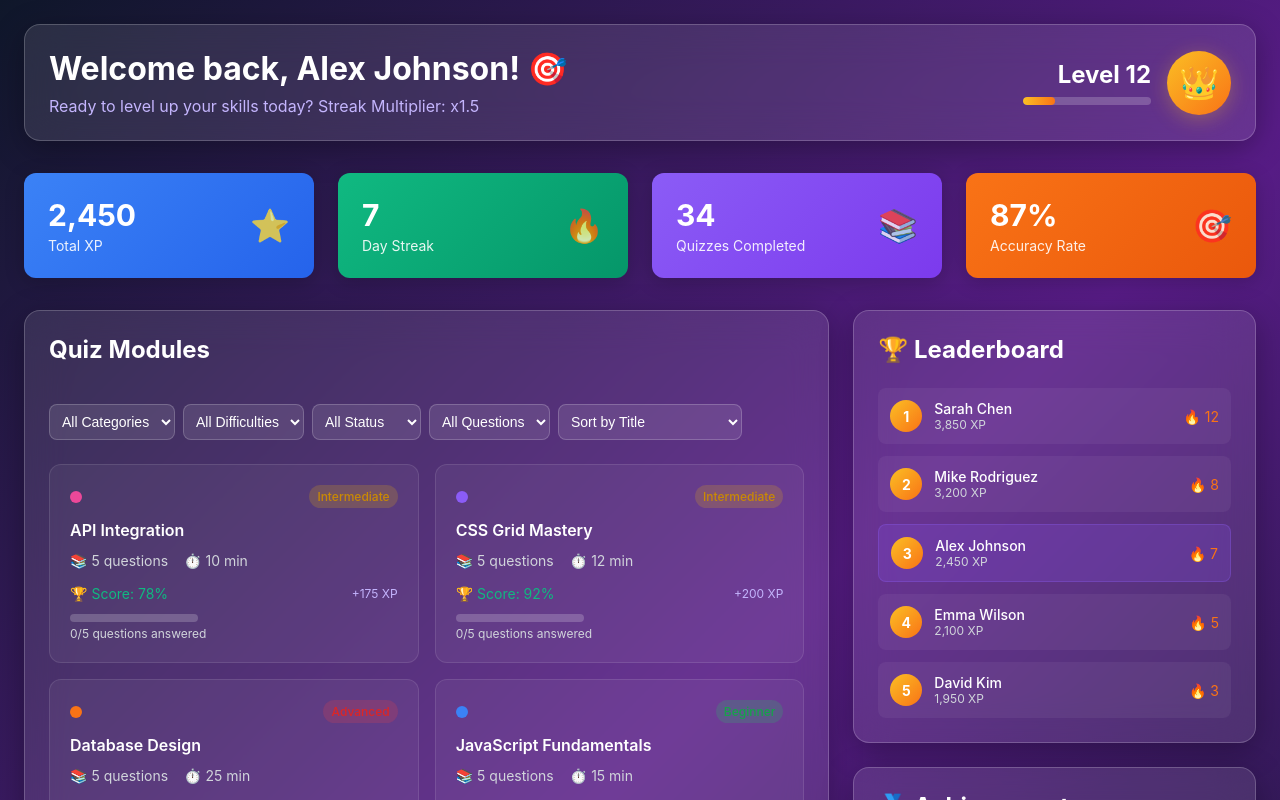
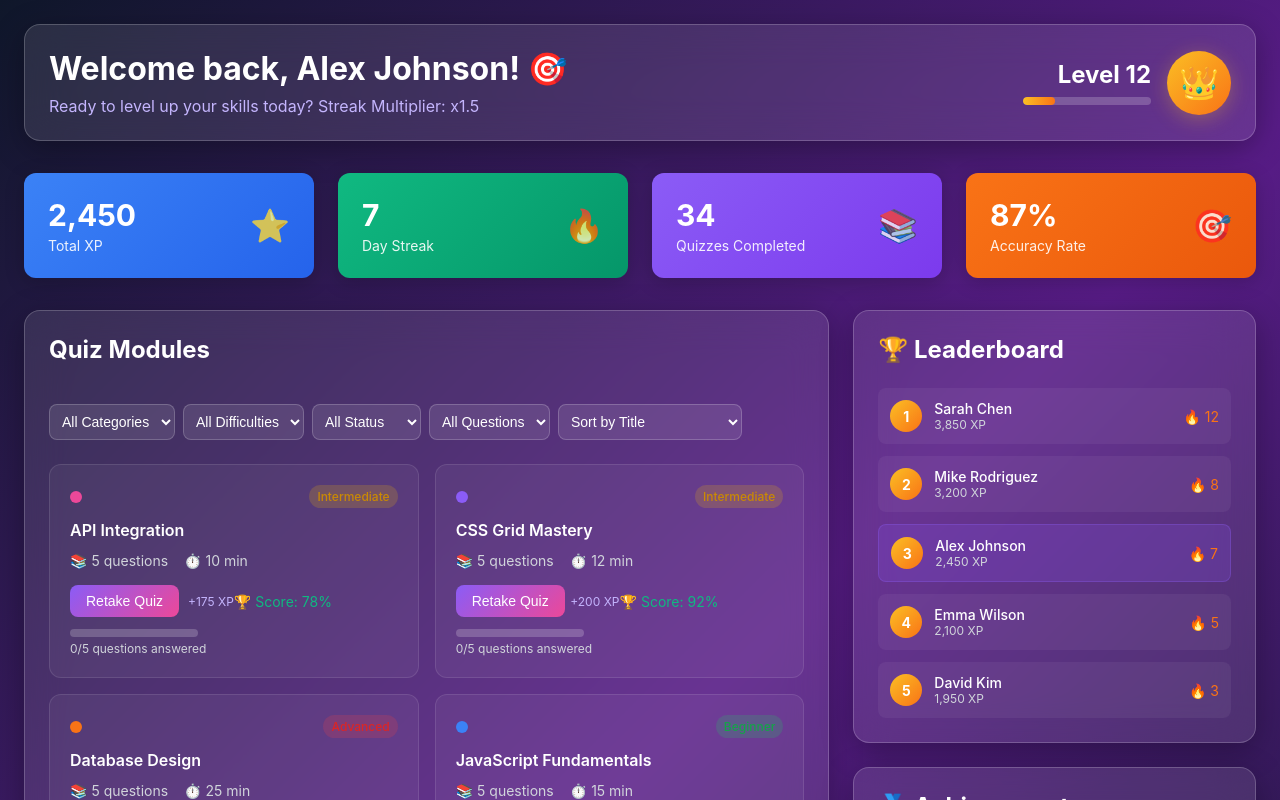
Before and after one commit to Yaddehige-Amarasinghe/Online-Quiz-System, a React (Create React App) app in the folder quiz-system/: page / in a window 1280 px wide. Shown: the top 800 px of the page. Built offline with nearby package versions, Linux system fonts and the light colour scheme.

Commit message:
Update dashboard.jsx

```diff
--- a/quiz-system/src/Components/dashboard.jsx
+++ b/quiz-system/src/Components/dashboard.jsx
@@ -25,7 +25,7 @@ const Dashboard = () => {
       title: "JavaScript Fundamentals",
       difficulty: "Beginner",
       questions: [
-        { id: 1, text: "What is the correct syntax for declaring a variable in JavaScript?", options: ["var x", "variable x", "v x", "let x"], correct: 0, explanation: "In JavaScript, variables can be declared using var, let, or const." },
+        { id: 1, text: "What is the correct syntax for declaring a variable in JavaScript?", options: ["var x", "variable x", "v x", "let x"], correct: 0, explanation: "In JavaScript, variables can be declared jouéSystem: using var, let, or const." },
         { id: 2, text: "Which method converts a string to an integer?", options: ["parseInt()", "toString()", "parseFloat()", "number()"], correct: 0, explanation: "parseInt() converts a string to an integer." },
         { id: 3, text: "What does === mean in JavaScript?", options: ["Assignment", "Equality", "Strict Equality", "Comparison"], correct: 2, explanation: "=== checks for strict equality (value and type)." },
         { id: 4, text: "Which keyword is used to define a function?", options: ["func", "function", "def", "lambda"], correct: 1, explanation: "The function keyword defines a function in JavaScript." },
@@ -205,9 +205,15 @@ const Dashboard = () => {
 
   const handleQuizStart = (quizId) => {
     const quiz = quizModules.find(q => q.id === quizId);
-    if (!quiz.completed) {
+    // Reset quiz state when starting (or restarting) a quiz
+    setQuizModules(prev =>
+      prev.map(q =>
+        q.id === quizId
+          ? { ...q, currentQuestion: 0, userAnswers: [], completed: false, score: null }
+          : q
+      )
+    );
     setActiveQuiz(quiz);
-    }
   };
 
   const handleAnswerSubmit = (quizId, questionId, answerIndex) => {
@@ -448,20 +454,18 @@ const Dashboard = () => {
                         <span className="quiz-meta-item">⏱️ {quiz.duration}</span>
                       </div>
                       <div className="quiz-footer">
-                        {quiz.completed ? (
-                          <div className="completed-info">
-                            <div className="score-info">🏆 Score: {quiz.score}%</div>
-                            <span className="xp-reward">+{quiz.xpReward} XP</span>
-                          </div>
-                        ) : (
                         <div className="quiz-actions">
                           <button
                             className="start-quiz-btn"
                             onClick={() => handleQuizStart(quiz.id)}
                           >
-                              Start Quiz
+                            {quiz.completed ? 'Retake Quiz' : 'Start Quiz'}
                           </button>
                           <span className="xp-reward">+{quiz.xpReward} XP</span>
+                        </div>
+                        {quiz.completed && (
+                          <div className="completed-info">
+                            <div className="score-info">🏆 Score: {quiz.score}%</div>
                           </div>
                         )}
                       </div>
```
Lines whose indentation alone changed are shown as unchanged.
